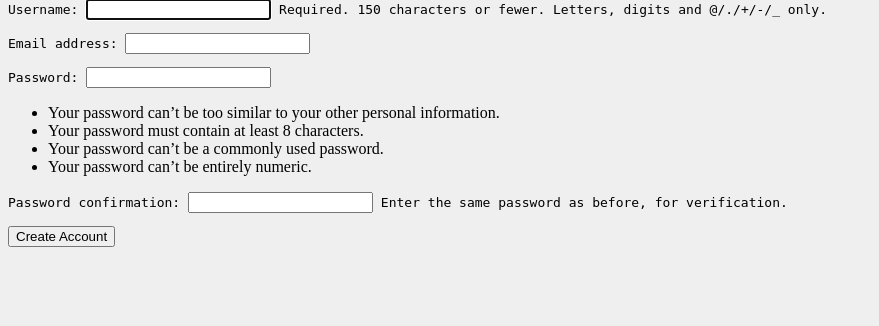
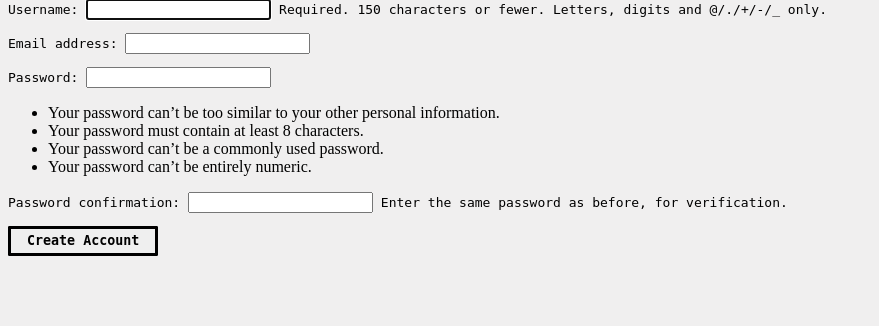
Before and after one commit to SheCodesAus/she-codes-django-news-project-lingtangg, a Django app: page /users/create-account/ in a window 1280 px wide. Shown: the part 156-482 px from the top of the page, without its empty margins (0-879 px from the left). Run offline with Django 4.2, Linux system fonts and the light colour scheme; parts of the project's set-up code (start-up, migrations or seed data) failed here and were passed over; some web fonts are replaced.

Commit message:
Implement password change functionality

```diff
--- a/she_codes_news/news/templates/news/createStory.html
+++ b/she_codes_news/news/templates/news/createStory.html
@@ -32,7 +32,9 @@
           <label for="id_img_url">Image URL</label>
           {{ form.img_url }}
       </div>
-    <input type="submit" value="Submit" id="submit-story">
+      <div class="form-control">
+        <input type="submit" value="Submit" id="submit-story">
+      </div>
   </form>
 </p>
 
--- a/she_codes_news/static/styles.css
+++ b/she_codes_news/static/styles.css
@@ -52,3 +52,25 @@ a {
 a, p {
     font-family: monospace;
 }
+
+/* Button styling */
+.create-account,
+#login,
+.change-password {
+    display: inline-block;
+    padding: 0.35em 1.2em;
+    border: solid black;
+    border-radius: 0.1em;
+    text-decoration: none;
+    font-family: monospace;
+    color: black;
+    text-align: center;
+    font-weight: 600;
+}
+
+.create-account:hover,
+#login:hover,
+.change-password:hover {
+    color: white;
+    background-color: black;
+}
--- a/she_codes_news/users/templates/registration/login.html
+++ b/she_codes_news/users/templates/registration/login.html
@@ -5,7 +5,7 @@
 <form method="post">
   {% csrf_token %}
   {{ form.as_p }}
-  <button type="submit">Login</button>
-  <a href="{% url 'users:createAccount' %}"><input type=button value="Create Account"></a>
+  <input type="submit" value="Login" id="login">
+  <a href="{% url 'users:createAccount' %}"><input type="button" value="Create Account" class="create-account"></a>
 </form>
 {% endblock %}
--- a/she_codes_news/users/templates/users/createAccount.html
+++ b/she_codes_news/users/templates/users/createAccount.html
@@ -9,7 +9,7 @@
   <form method="post">
     {% csrf_token %}
     {{ form.as_p }}
-    <button type="submit">Create Account</button>
+    <input type="submit" value="Create Account" class="create-account">
   </form>
 {% endif %}
 
--- a/she_codes_news/users/urls.py
+++ b/she_codes_news/users/urls.py
@@ -1,9 +1,10 @@
 from django.urls import path, include
-from .views import CreateAccountView, profile
+from .views import CreateAccountView, change_password, profile
 
 app_name = 'users'
 
 urlpatterns = [
   path('create-account/', CreateAccountView.as_view(), name = 'createAccount'),
   path("profile/", profile, name= 'usersProfile'),
+  path('change-password/', change_password, name='changePassword'),
 ]
--- a/she_codes_news/users/views.py
+++ b/she_codes_news/users/views.py
@@ -1,10 +1,13 @@
-from django.shortcuts import render
+from ast import Pass
+from turtle import update
+from django.shortcuts import render, redirect
 from django.urls import reverse_lazy
 from django.views.generic.edit import CreateView
-from django.views import generic
-from .models import CustomUser
+from django.contrib import messages
+from django.contrib.auth import update_session_auth_hash
+from django.contrib.auth.forms import PasswordChangeForm
+from django.contrib.auth.decorators import login_required
 from .forms import CustomUserCreationForm
-from django.contrib.auth.decorators import login_required
 
 # Create your views here.
 class CreateAccountView(CreateView):
@@ -15,3 +18,17 @@ class CreateAccountView(CreateView):
 @login_required
 def profile(request):
   return render(request, 'users/profile.html')
+
+@login_required
+def change_password(request):
+  if request.method == 'POST':
+    form = PasswordChangeForm(request.user, request.POST)
+    if form.is_valid():
+      user = form.save()
+      update_session_auth_hash(request, user)
+      messages.success(request, 'Your password was sucessfully changed')
+  else:
+    form = PasswordChangeForm(request.user)
+  return render(request, 'users/changePassword.html', {
+    'form': form
+  })
```
Also changed, not shown: she_codes_news/users/templates/users/changePassword.html (added, +19 -0 lines), she_codes_news/users/templates/users/profile.html (+4 -12 lines).
